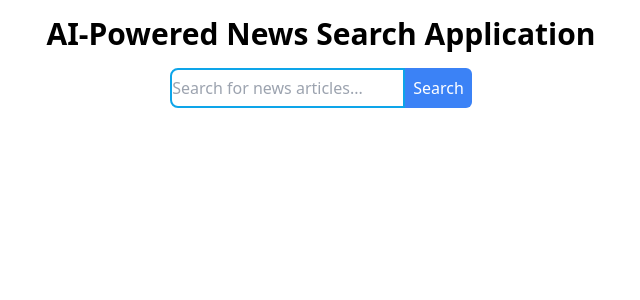
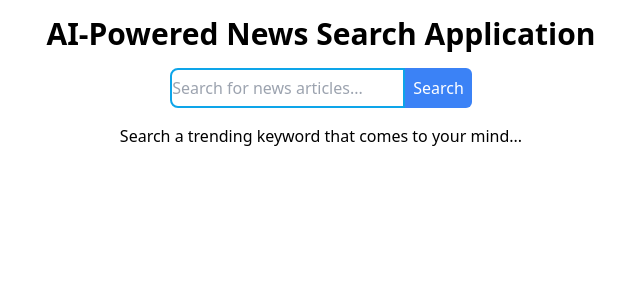
Before and after one commit to praveenprk/interview-task-news-app-summarizer, a React (Create React App) app in the folder client/: page / in a window 1280 px wide. Shown: the top 300 px of the page, without its empty margins (319-959 px from the left). Built offline with nearby package versions, Linux system fonts and the light colour scheme.

Commit message:
show some text if the search bar is empty

```diff
--- a/client/src/components/NewsList.jsx
+++ b/client/src/components/NewsList.jsx
@@ -4,9 +4,9 @@ import NewsItem from './NewsItem';
 const NewsList = ({ articles }) => {
   return (
     <div className="space-y-4">
-      {articles.map((article, index) => (
+      {(articles.length > 0) ? articles.map((article, index) => (
         <NewsItem key={index} article={article} />
-      ))}
+      )) : <h4 className='text-center'>Search a trending keyword that comes to your mind...</h4>}
     </div>
   );
 };
```
